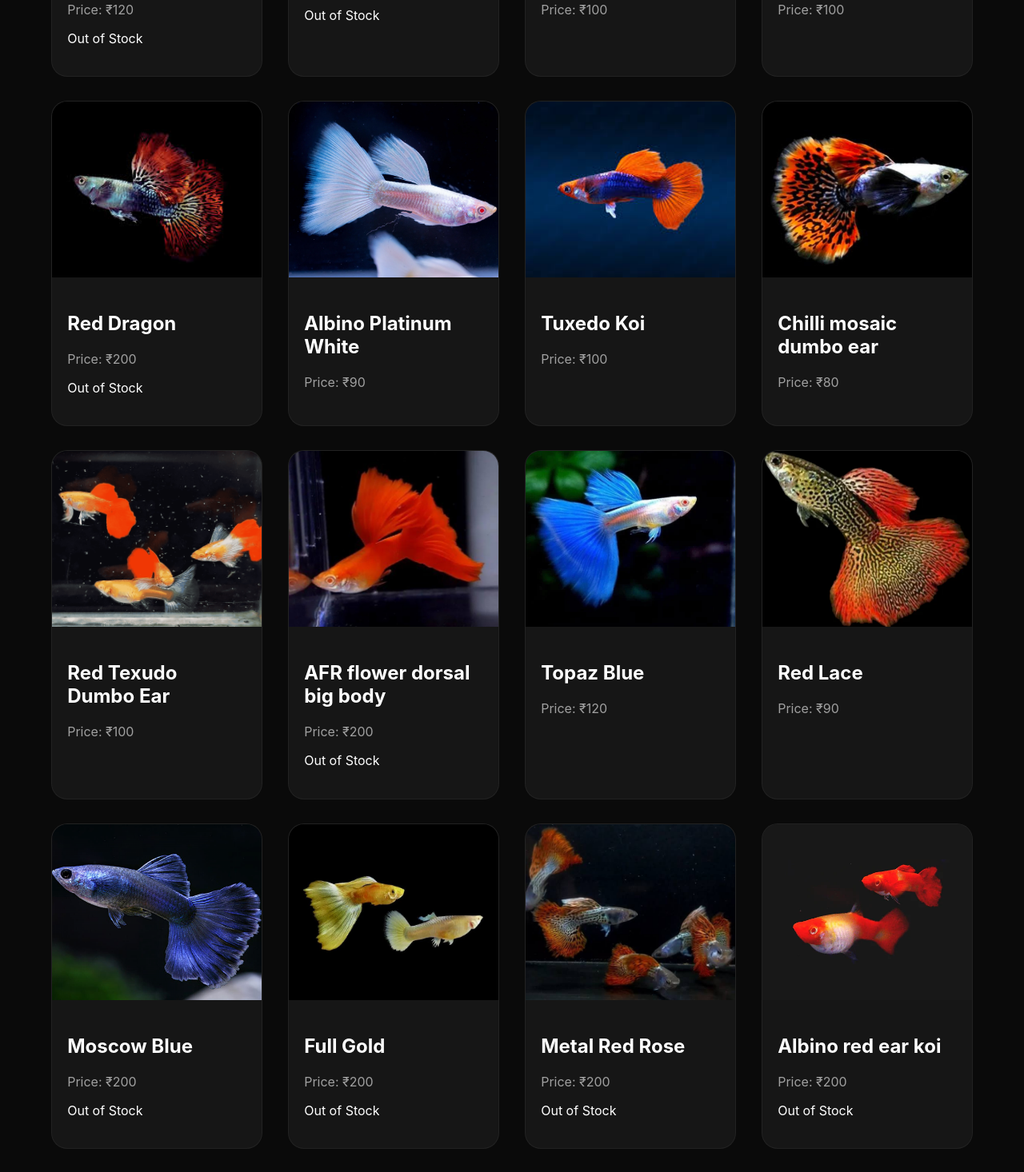
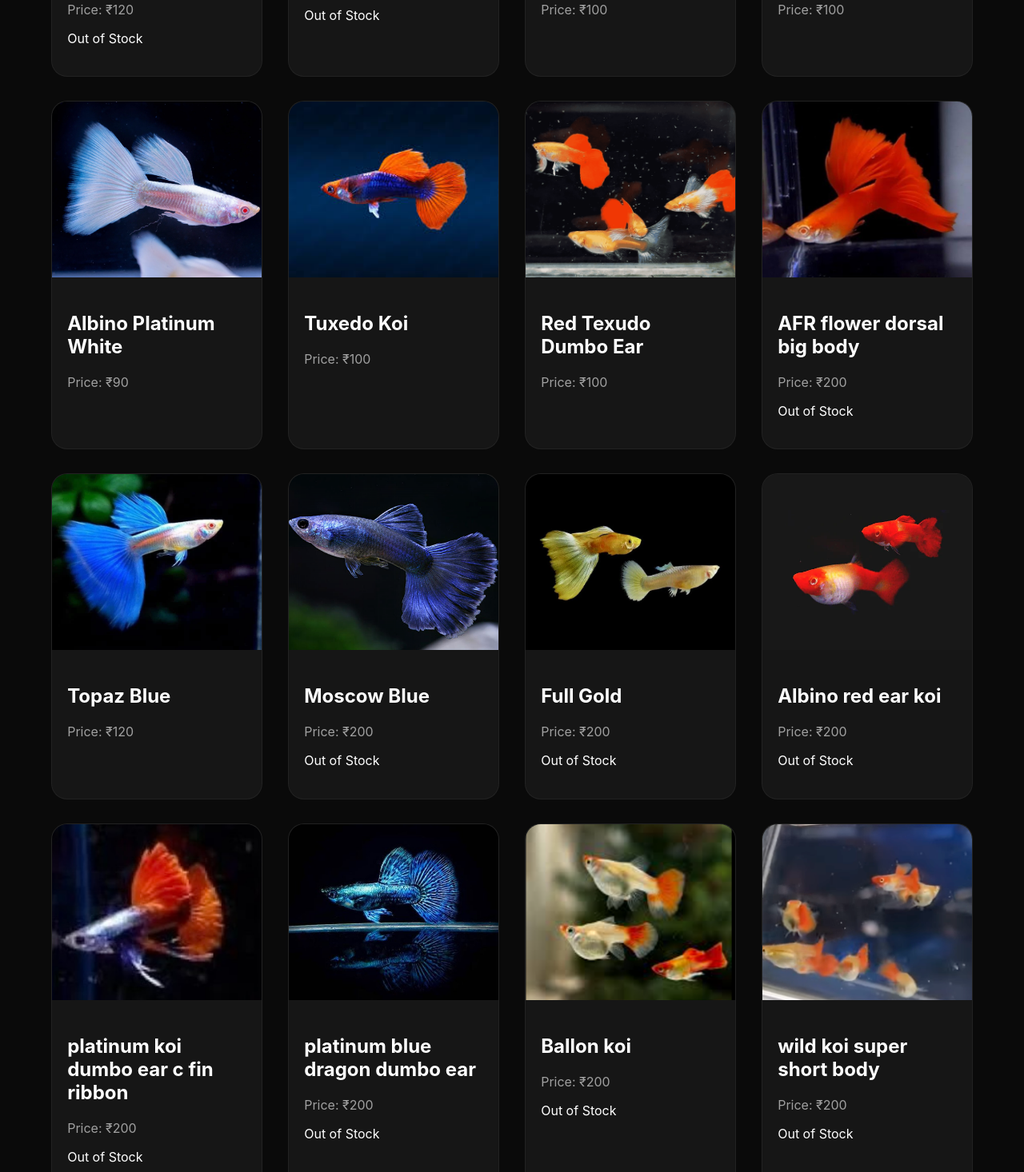
Before and after one commit to Aslin232/Guppy-Website, a React (Create React App) app: page / in a window 1280 px wide. Shown: the part 520-1986 px from the top of the page at 80% size. Built offline with nearby package versions, Linux system fonts and the light colour scheme.

Commit message:
Refactor guppy data by removing and updating entries
Removed several guppy entries and updated IDs for remaining entries.

```diff
--- a/src/data/guppies.js
+++ b/src/data/guppies.js
@@ -65,23 +65,9 @@ const guppies = [
     delivery: "Available All over Tamilnadu",
     stock: true,
   },
+
   {
     id: 5,
-    name: "Red Dragon",
-    type: "Dragon",
-    price: "₹200",
-    img: "/images/reddragon/reddragon.jpeg",
-    images: [
-      "/images/reddragon/reddragon.jpeg",
-      "/images/reddragon/reddragon2.jpeg",
-    ],
-
-    description: "A bright red dragon guppy. Keep in 20-25°C water.",
-    delivery: "out of stock",
-    stock: false,
-  },
-  {
-    id: 6,
     name: "Albino Platinum White",
     type: "Albino",
     price: "₹90",
@@ -97,7 +83,7 @@ const guppies = [
     stock: true,
   },
   {
-    id: 7,
+    id: 6,
     name: "Tuxedo Koi",
     type: "Koi",
     price: "₹100",
@@ -113,25 +99,9 @@ const guppies = [
     delivery: "Delivery available all over Tamilnadu",
     stock: true,
   },
+
   {
-    id: 8,
-    name: "Chilli mosaic dumbo ear",
-    type: "dumboear",
-    price: "₹80",
-    img: "/images/chilli/chilli4.jpeg",
-    images: [
-      "/images/chilli/chilli1.jpeg",
-      "/images/chilli/chilli2.jpeg",
-      "/images/chilli/chilli3.jpeg",
-    ],
-    videos: ["/images/chilli/chilli4.mp4", "/images/chilli/chilli3.mp4"],
-    description:
-      "A bright red dragon guppy. Keep in 20-25°C water.price mentioned is for 1 pair guppy",
-    delivery: "Shipping available all over Tamilnadu",
-    stock: true,
-  },
-  {
-    id: 9,
+    id: 7,
     name: "Red Texudo Dumbo Ear",
     type: "Dumbo ear",
     price: "₹100",
@@ -150,7 +120,7 @@ const guppies = [
     stock: true,
   },
   {
-    id: 10,
+    id: 8,
     name: "AFR flower dorsal big body",
     type: "Albino",
     price: "₹200",
@@ -162,7 +132,7 @@ const guppies = [
     stock: false,
   },
   {
-    id: 11,
+    id: 9,
     name: "Topaz Blue",
     type: "Albino",
     price: "₹120",
@@ -186,26 +156,9 @@ const guppies = [
     requirements: "You need Minimum 2 pair to place order",
     stock: true,
   },
+
   {
-    id: 12,
-    name: "Red Lace",
-    type: "",
-    price: "₹90",
-    img: "/images/redlace/redl.jpeg",
-    images: [
-      "/images/redlace/redlace3.jpeg",
-      "/images/redlace/redlace2.jpeg",
-      "/images/redlace/redlace.jpeg",
-    ],
-    videos: ["/images/redlace/redlace.mp4", "/images/redlace/redlace2.mp4"],
-    description:
-      "A bright Red Lace with premium quality.You will get 2 male and 4 females in 2 pair pack.It is not that sensitive and best for begineers",
-    delivery: "Available all over kanniya kumari",
-    requirements: "You need Minimum 2 pair to place order",
-    stock: true,
-  },
-  {
-    id: 13,
+    id: 10,
     name: "Moscow Blue",
     type: "",
     price: "₹200",
@@ -221,7 +174,7 @@ const guppies = [
     stock: false,
   },
   {
-    id: 14,
+    id: 11,
     name: "Full Gold",
     type: "",
     price: "₹200",
@@ -236,24 +189,9 @@ const guppies = [
     delivery: "out of stock",
     stock: false,
   },
+
   {
-    id: 15,
-    name: "Metal Red Rose",
-    type: "",
-    price: "₹200",
-    img: "/images/metal/metal.jpeg",
-    images: [
-      "/images/metal/metal.jpeg",
-      "/images/metal/metal.jpeg",
-      "/images/metal/metal.jpeg",
-    ],
-
-    description: "A bright red dragon guppy. Keep in 20-25°C water.",
-    delivery: "out of stock",
-    stock: false,
-  },
-  {
-    id: 16,
+    id: 12,
     name: "Albino red ear koi",
     type: "",
     price: "₹200",
@@ -268,7 +206,7 @@ const guppies = [
     stock: false,
   },
   {
-    id: 17,
+    id: 13,
     name: "platinum koi dumbo ear c fin ribbon",
     type: "",
     price: "₹200",
@@ -280,7 +218,7 @@ const guppies = [
     stock: false,
   },
   {
-    id: 18,
+    id: 14,
     name: "platinum blue dragon dumbo ear",
     type: "",
     price: "₹200",
@@ -292,7 +230,7 @@ const guppies = [
     stock: false,
   },
   {
-    id: 19,
+    id: 15,
     name: "Ballon koi",
     type: "",
     price: "₹200",
@@ -304,7 +242,7 @@ const guppies = [
     stock: false,
   },
   {
-    id: 20,
+    id: 16,
     name: "wild koi super short body",
     type: "",
     price: "₹200",
@@ -316,7 +254,7 @@ const guppies = [
     stock: false,
   },
   {
-    id: 21,
+    id: 17,
     name: "Blue panda c fin ribbon",
     type: "",
     price: "₹200",
@@ -328,7 +266,7 @@ const guppies = [
     stock: false,
   },
   {
-    id: 22,
+    id: 18,
     name: "Albino Full red purple ear",
     type: "",
     price: "₹200",
@@ -343,7 +281,7 @@ const guppies = [
     stock: false,
   },
   {
-    id: 23,
+    id: 19,
     name: "Platinum red tail full moon",
     type: "",
     price: "₹200",
```
